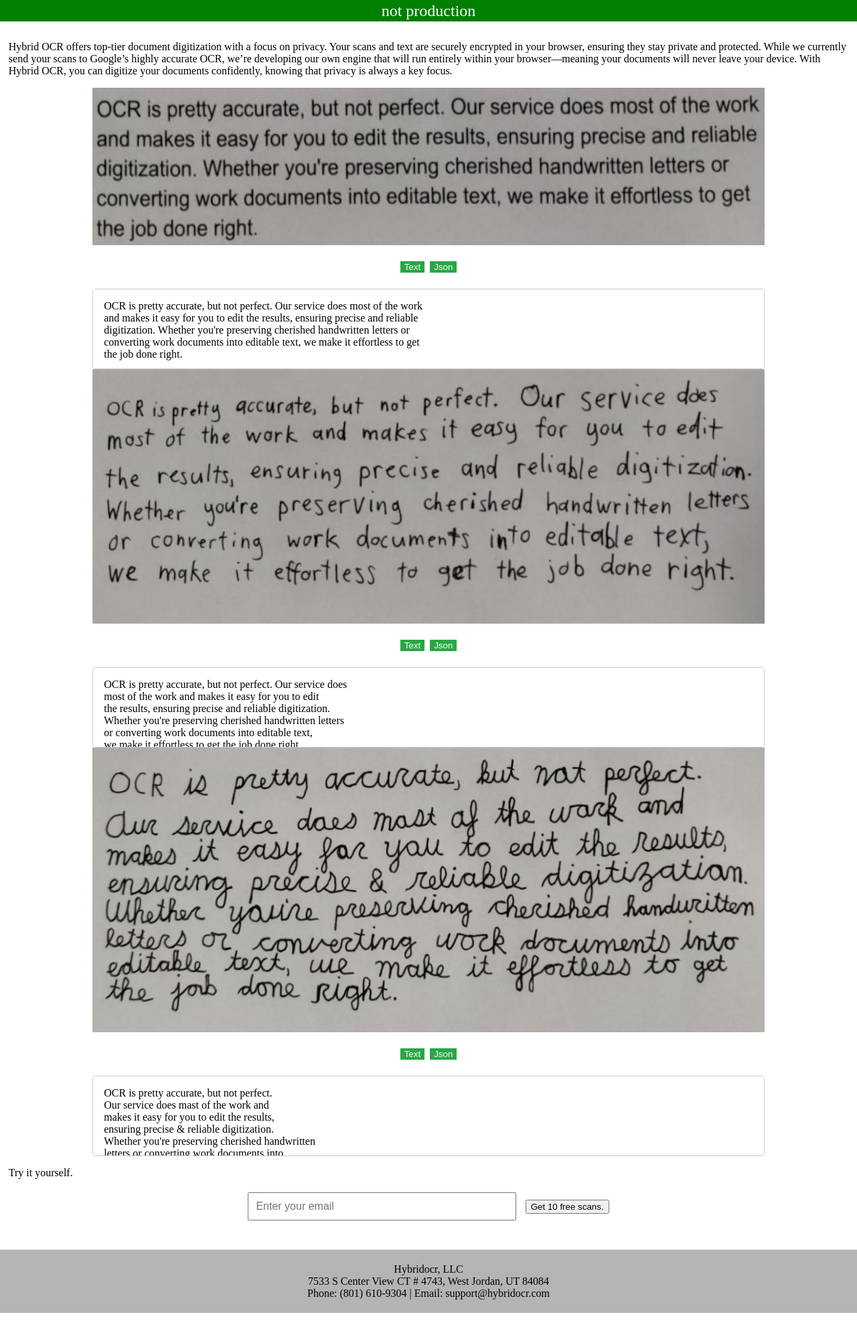
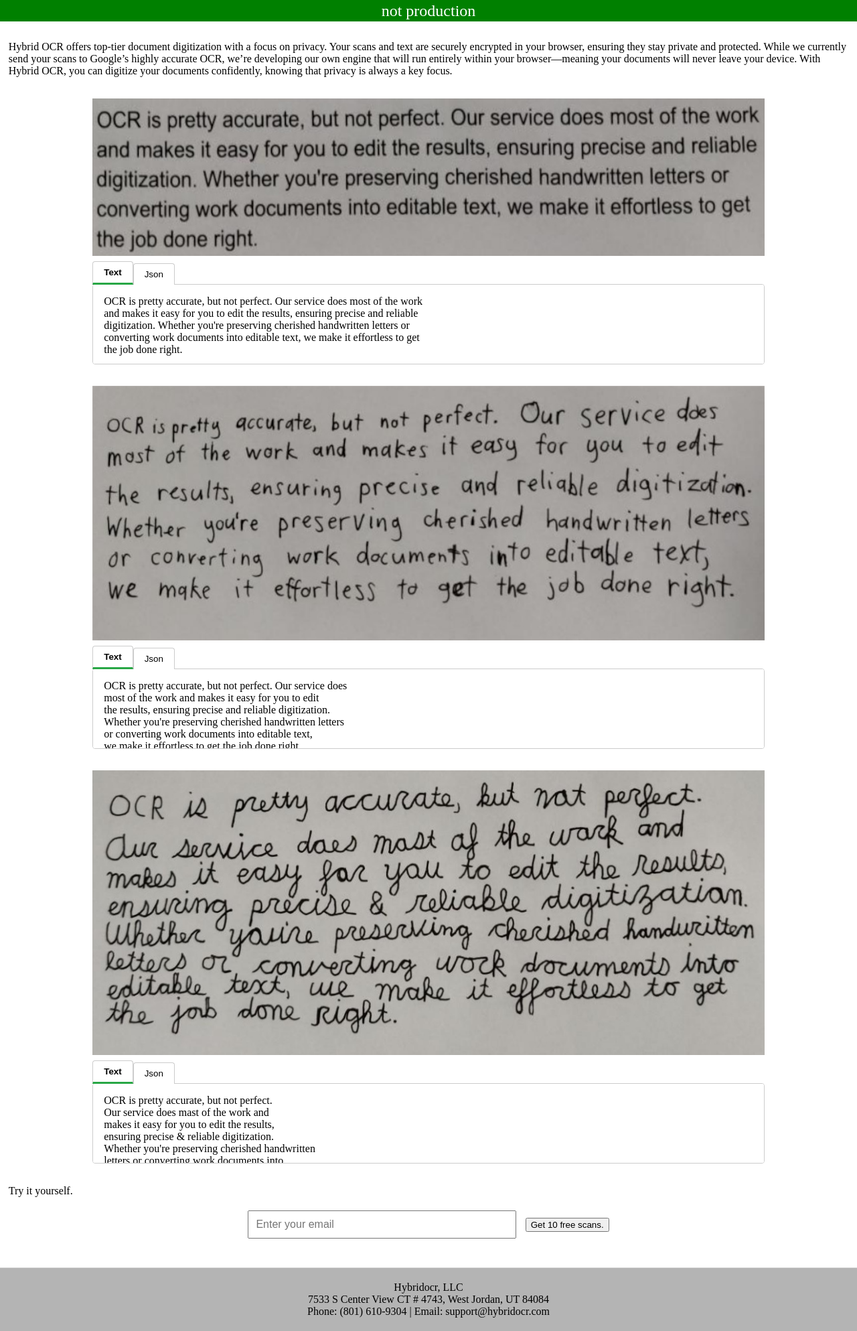
Before and after one commit to ezekielnewren/hybridocr, a Python web app: template website/templates/index.html in a window 1280 px wide. Shown: the whole page at 67% size. Before the commit the page ends 1960 px from the top, so only its background shows below. Run offline with Jinja, Linux system fonts and the light colour scheme; the template is opened without the code that fills it, so the values that code supplies are empty.

Commit message:
center showcase and left align items inside of it

```diff
--- a/website/static/css/style.css
+++ b/website/static/css/style.css
@@ -1,12 +1,14 @@
 .showcase img {
-  width: 80%; /* Ensure all images are the same width */
+  width: 100%; /* Ensure all images are the same width */
   height: auto; /* Maintain aspect ratio */
-  display: block; /* Ensure no extra spacing below the image */
-  margin: 0 auto; /* Center align the images */
+  display: flex; /* Ensure no extra spacing below the image */
+  align-items: flex-start;
+  /*margin: 0 auto; !* Center align the images *!*/
+  margin-bottom: .5rem;
 }
 
 .showcase textarea {
-  width: 80%; /* Match the width of the image */
+  width: 100%; /* Match the width of the image */
   height: auto; /* Adjust height dynamically */
   min-height: 15vh; /* Ensure a minimum height */
   resize: none; /* Disable resizing */
@@ -20,32 +22,61 @@
 
 .showcase {
   display: flex;
+  width: 80%;
   flex-direction: column;
-  align-items: center;
-  gap: 1.5rem; /* Add spacing between elements */
+  align-items: flex-start;
+  margin: 0 auto;
+  padding: 1rem;
+  /*gap: 1.5rem; !* Add spacing between elements *!*/
 }
 
 .tab-button-container {
   display: flex;
-  justify-content: left;
-  align-items: center;
-  gap: 0.5rem;
+  justify-content: flex-start; /* Align tabs to the left */
+  align-items: flex-end;
+  gap: 0; /* Remove gaps between tabs */
+  margin: 0;
+  /*position: relative; !* Allow fine control over layout if needed *!*/
 }
 
 .tab-button {
-  background-color: #28a745;
-  color: white;
-  border: none;
+  /*background-color: #28a745;*/
+  background-color: white;
+  color: black;
+  border: 1px solid #ccc; /* Add border for better definition */
+  border-bottom: none; /* Remove bottom border to merge with the textarea */
   cursor: pointer;
+  padding: 0.5rem 1rem; /* Adjust padding for better spacing */
   transition: background-color 0.3s ease, transform 0.2s ease;
+  margin: 0; /* Remove margin for a seamless appearance */
+  border-radius: 0.25rem 0.25rem 0 0; /* Rounded top corners for tab shape */
+  position: relative;
 }
 
 .tab-button:hover {
-  background-color: #218838;
+  background-color: #218838; /* Darker green on hover */
+}
+
+.tab-button.active {
+  background-color: white; /* Make the active tab match the textarea */
+  color: black;
+  font-weight: bold;
+  border-bottom: 3px solid #28a745;
+  position: relative;
+  z-index: 2; /* Bring the active tab above the textarea */
 }
 
 .tab-display {
-  display: flex;
+  width: 100%; /* Match width of the container */
+  /*max-width: 40rem; !* Optional: Limit width *!*/
+  min-height: 15vw; /* Dynamic height based on viewport */
+  border: 1px solid #ccc; /* Match tab borders */
+  border-radius: 0 0 0.25rem 0.25rem; /* Rounded bottom corners */
+  box-sizing: border-box; /* Include padding and borders in size */
+  margin-top: -1px; /* Avoid gaps between tabs and textarea */
+  padding: 1rem;
+  resize: none;
+  font-size: 1rem;
 }
 
 .tab-content {
```
